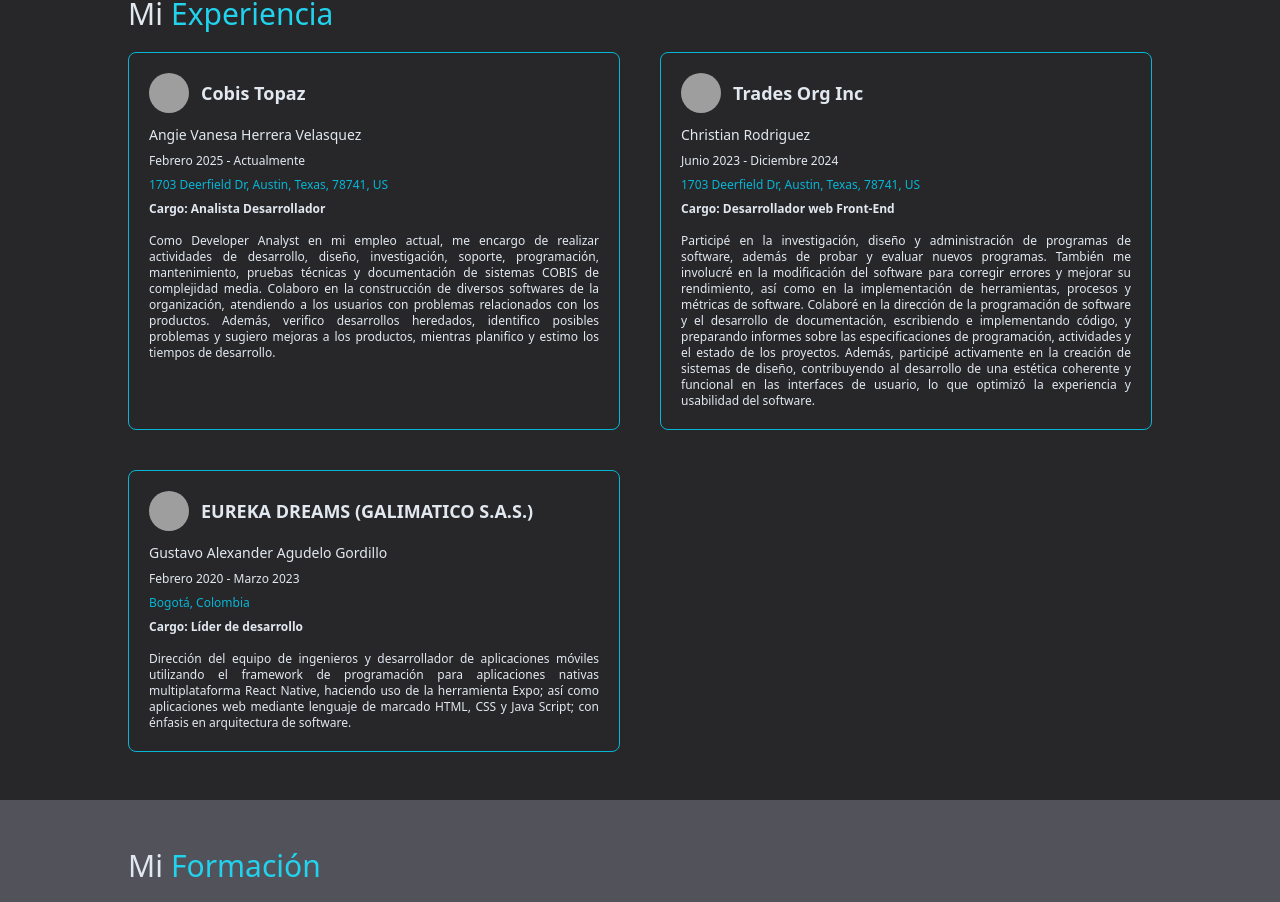
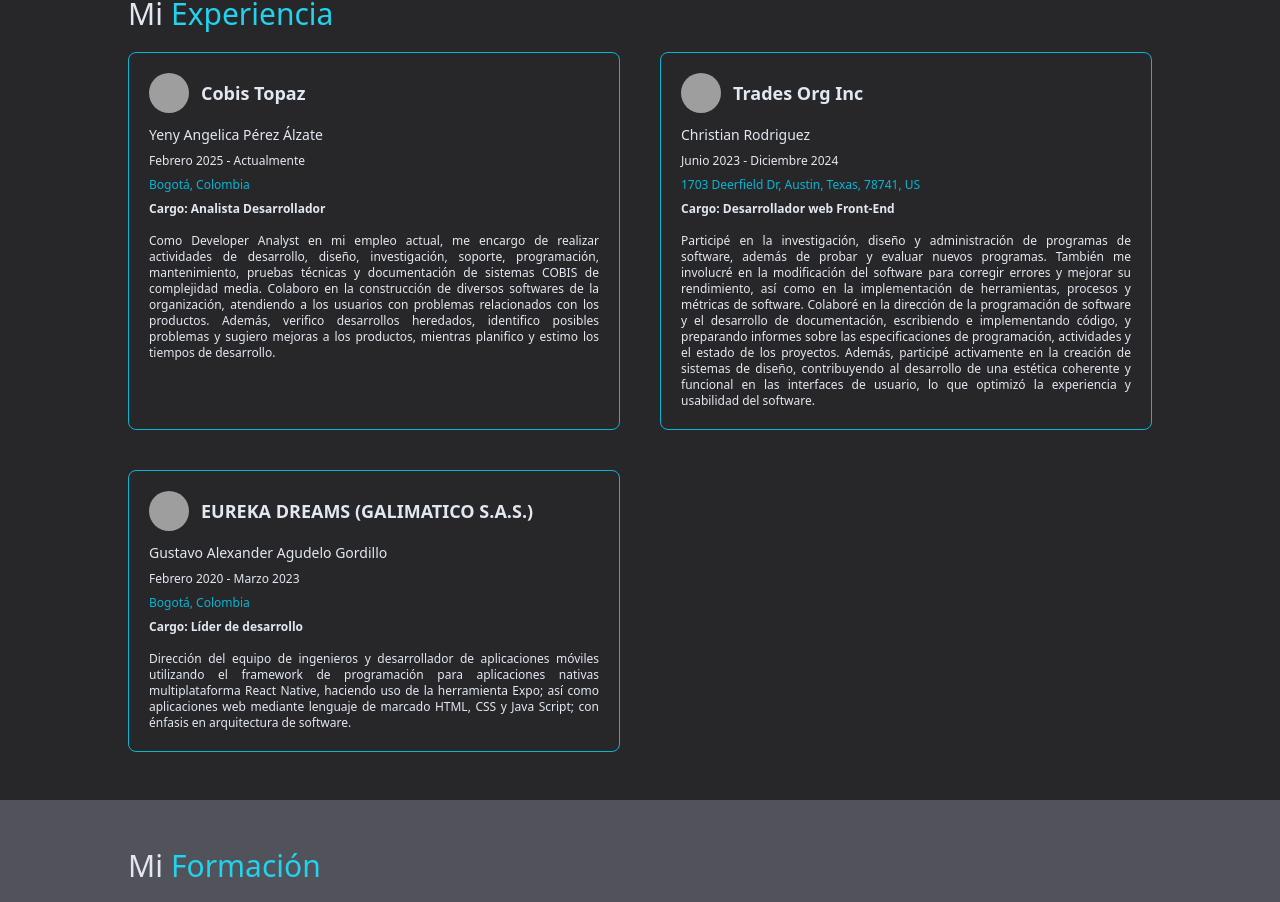
Before and after one commit to RubenDParraC/portfolio, a React (Vite) app: page / in a window 1280 px wide. Shown: the part 2356-3258 px from the top of the page. Built offline with nearby package versions, Linux system fonts and the light colour scheme; grey boxes are pictures that could not be loaded.

Commit message:
chroe(portfolio): update cvs files

```diff
--- a/src/sections/experience/utils.ts
+++ b/src/sections/experience/utils.ts
@@ -4,8 +4,8 @@ import type { ExperienceItem } from "./types";
 export const ExperienceList: ExperienceItem[] = [
   {
     company: "Cobis Topaz",
-    boss: "Angie Vanesa Herrera Velasquez",
-    location: "1703 Deerfield Dr, Austin, Texas, 78741, US",
+    boss: "Yeny Angelica Pérez Álzate",
+    location: "Bogotá, Colombia",
     dateRange: "experience.cobistopazDateRange",
     position: "experience.cobistopazPosition",
     description: "experience.cobistopaz",
```
Also changed, not shown: 2 other files (tests, documents, lock files or other folders).
